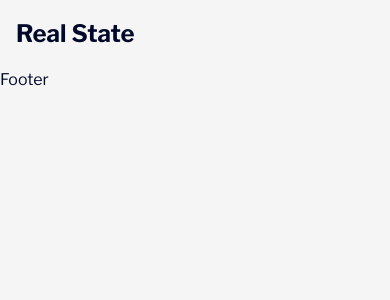
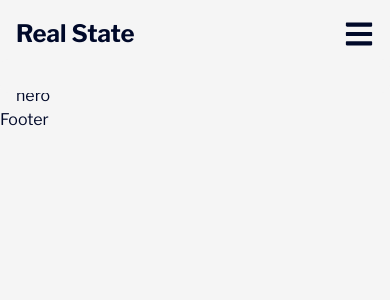
Before and after one commit to MarouaneBenbetka/Real-Estate-Website, a Next.js app: page / in a window 390 px wide. Shown: the top 300 px of the page. Built offline with nearby package versions, Linux system fonts and the light colour scheme.

Commit message:
navbar mobile version

```diff
--- a/components/shared/Navbar.jsx
+++ b/components/shared/Navbar.jsx
@@ -1,21 +1,24 @@
 import React, { useState } from "react";
 import styles from "../../styles/NavBar.module.css";
+import { FaBars, FaTimes } from "react-icons/fa";
+import { useSpring, animated } from "react-spring";
 
 export default function Navbar() {
 	const [active, setActive] = useState(0);
+	const [navMobile, setNavMobile] = useState(false);
 
 	const navlinks = [
 		{
-			id: "rent",
-			title: "Rent",
+			id: "louer",
+			title: "Louer",
 		},
 		{
-			id: "buy",
-			title: "Buy",
+			id: "acheter",
+			title: "Acheter",
 		},
 		{
-			id: "sell",
-			title: "Sell",
+			id: "vendre",
+			title: "Vendre",
 		},
 		{
 			id: "messages",
@@ -23,8 +26,14 @@ export default function Navbar() {
 		},
 	];
 
+	const openAnimation = useSpring({
+		from: { maxHeight: "0px" },
+		to: { maxHeight: navMobile ? "1000px" : "0px" },
+		config: { duration: "200" },
+	});
+
 	return (
-		<div className="flex justify-between items-center   sm:px-8  py-4 md:px-4 lg:px-8">
+		<div className="flex justify-between items-center    py-4 md:px-6 lg:px-8">
 			<div className="ml-4 font-bold text-[24px]">
 				<h1>Real State</h1>
 			</div>
@@ -63,6 +72,55 @@ export default function Navbar() {
 					Sign up
 				</button>
 			</div>
+
+			{/* The mobile verion of the navbar  */}
+			<div className="block md:hidden relative cursor-pointer ">
+				{navMobile ? (
+					<FaTimes
+						className="text-3xl mr-4"
+						onClick={() => setNavMobile(!navMobile)}
+					/>
+				) : (
+					<FaBars
+						className="text-3xl mr-4"
+						onClick={() => setNavMobile(!navMobile)}
+					/>
+				)}
+
+				<animated.div
+					style={openAnimation}
+					className={
+						"absolute flex flex-col z-20 justify-start items-center gap-4 bg-white2 rounded-lg px-8 pt-[4vh]  text-center top-10 right-0 w-screen h-screen overflow-hidden"
+					}
+				>
+					<ul className="flex flex-col text-dark-blue ">
+						{navlinks.map((navLink, index) => (
+							<li
+								key={index}
+								className="relative w-screen  focus:text-purple focus:bg-slate hover:text-purple hover:bg-[#d6d6d6] p-4 rounded-lg focus:underline"
+								onClick={(e) => {
+									e.preventDefault();
+								}}
+							>
+								<a
+									href={index === 0 ? "#" : `#${navLink.id}`}
+									className="w-full text-[20px]"
+								>
+									{navLink.title}
+								</a>
+							</li>
+						))}
+					</ul>
+					<div className="flex gap-1">
+						<button className="px-4 py-2  text-purple rounded-[10px] font-semibold border-2 border-white2 hover:bg-dark hover:text-red transition">
+							Login
+						</button>
+						<button className="px-4 py-2 text-white2 bg-purple rounded-[10px] font-semibold border-2 border-purple hover:bg-white hover:text-purple transition">
+							Sign up
+						</button>
+					</div>
+				</animated.div>
+			</div>
 		</div>
 	);
 }
--- a/package.json
+++ b/package.json
@@ -13,7 +13,9 @@
     "eslint-config-next": "13.0.6",
     "next": "13.0.6",
     "react": "18.2.0",
-    "react-dom": "18.2.0"
+    "react-dom": "18.2.0",
+    "react-icons": "^4.7.1",
+    "react-spring": "^9.6.1"
   },
   "devDependencies": {
     "autoprefixer": "^10.4.13",
--- /dev/null
+++ b/pages/Hero.jsx
@@ -0,0 +1,5 @@
+import { FiSearch } from "react-icons/fi";
+
+export default function Hero() {
+	return <div className="mt-4">hero</div>;
+}
--- a/pages/index.js
+++ b/pages/index.js
@@ -1,5 +1,10 @@
 import styles from "../styles/Home.module.css";
+import Hero from "./Hero";
 
 export default function Home() {
-	return <div className={styles.container}></div>;
+	return (
+		<div className="container">
+			<Hero />
+		</div>
+	);
 }
--- a/tailwind.config.js
+++ b/tailwind.config.js
@@ -15,6 +15,13 @@ module.exports = {
 				"libre-franklin": ["Libre Franklin", "sans-serif"],
 			},
 		},
+		container: {
+			padding: {
+				DEFAULT: "1rem",
+				sm: "2rem",
+				lg: "9%",
+			},
+		},
 	},
 	plugins: [],
 };
```
Also changed, not shown: 2 other files (tests, documents, lock files or other folders).
